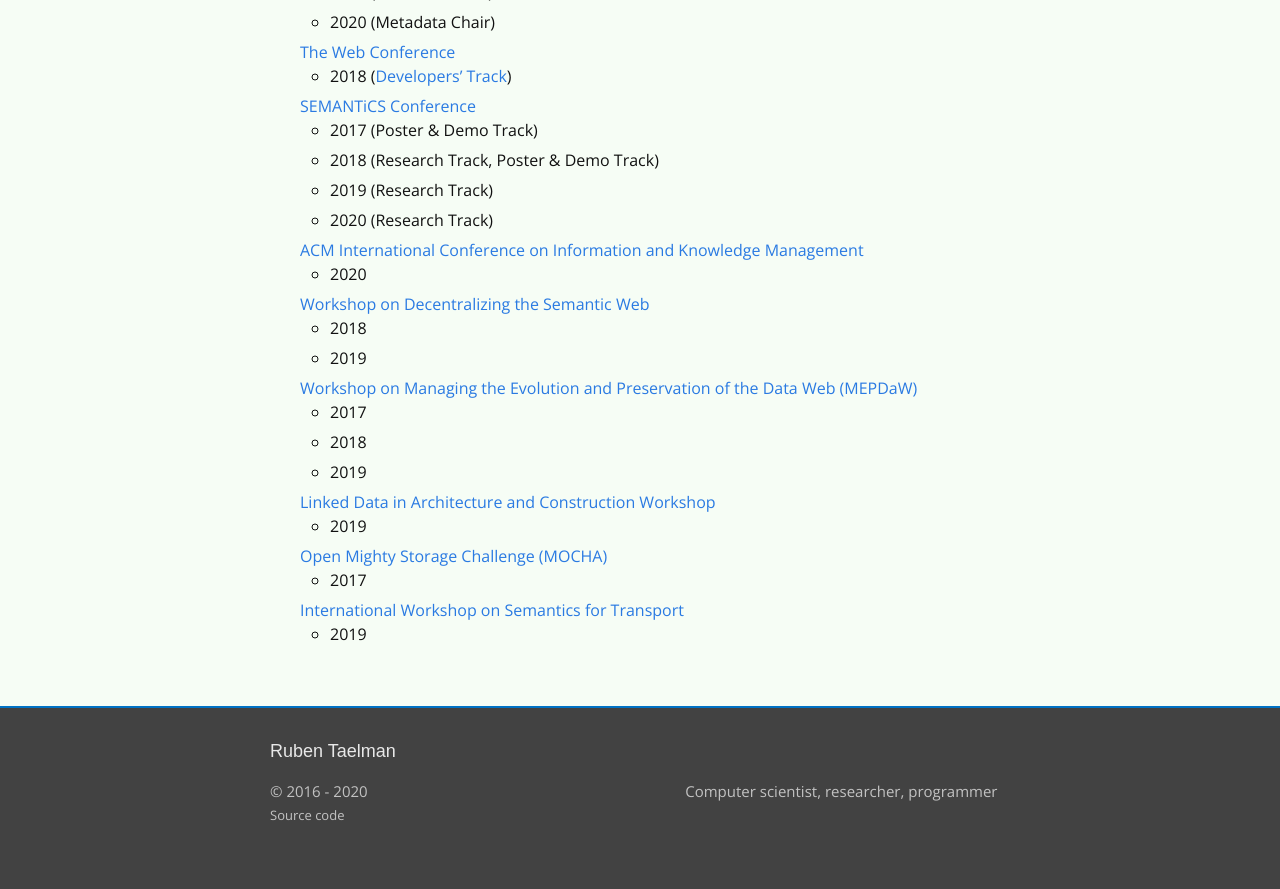
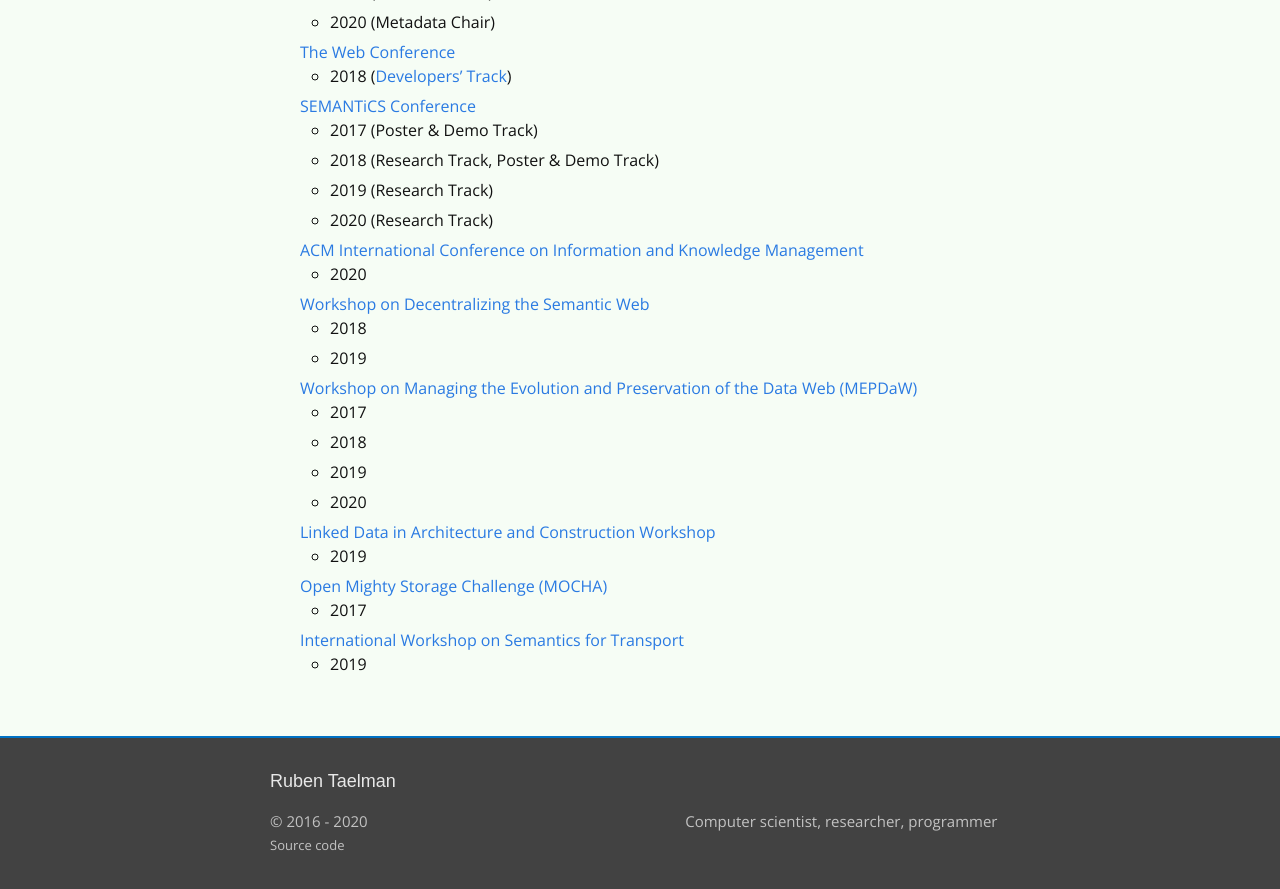
Before and after one commit to rubensworks/rubensworks.net, a Jekyll site: the page built from cv.md, in a window 1280 px wide and 900 px high, scrolled down 4156 px. Shown: the top 889 px of the window. Built offline with Jekyll 4.4.1, drawn with Linux system fonts in a browser that asks for light colours; some web fonts are replaced.

Commit message:
Add mepdaw 2020 to CV

```diff
--- a/cv.md
+++ b/cv.md
@@ -247,10 +247,11 @@
 * [Workshop on Decentralizing the Semantic Web](https://iswc2019.desemweb.org/)
     * 2018
     * 2019
-* [Workshop on Managing the Evolution and Preservation of the Data Web (MEPDaW)](https://mepdaw2019.ai.wu.ac.at/)
+* [Workshop on Managing the Evolution and Preservation of the Data Web (MEPDaW)](https://mepdaw-ws.github.io/2020/)
     * 2017
     * 2018
     * 2019
+    * 2020
 * [Linked Data in Architecture and Construction Workshop](http://www.linkedbuildingdata.net/ldac2019/index.html)
     * 2019
 * [Open Mighty Storage Challenge (MOCHA)](https://project-hobbit.eu/open-challenges/mocha-open-challenge/)
```
